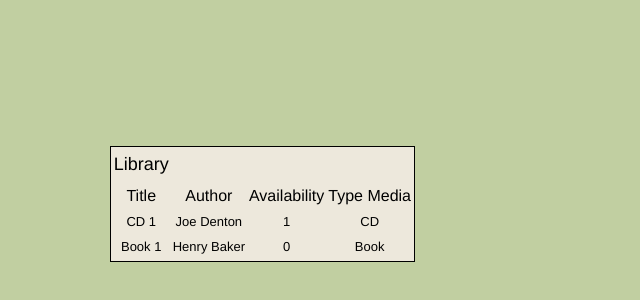
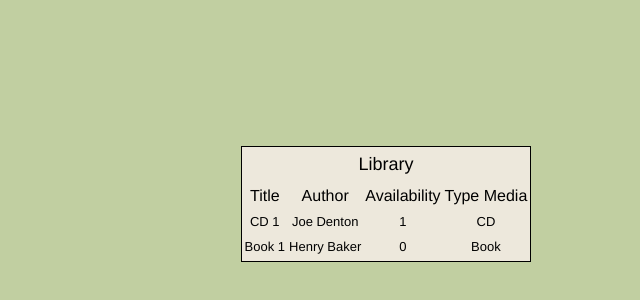
Before and after one commit to 14ellisj/LibarySystem, a Vue app in the folder UI/Library System/: page /front in a window 1280 px wide. Shown: the part 196-496 px from the top of the page, without its empty margins (225-865 px from the left). Built offline with nearby package versions, Linux system fonts and the light colour scheme.

Commit message:
Update FrontView.vue

```diff
--- a/UI/Library System/src/components/FrontView.vue
+++ b/UI/Library System/src/components/FrontView.vue
@@ -5,7 +5,7 @@
   <header>
         <table>
             <tr class="tabletop">
-                <td>Library</td>
+                <td colspan="4">Library</td>
             </tr>
             <tr class="headers">
                 <td>Title</td>
@@ -38,13 +38,15 @@
     color: black;
   }
   table{
-    width: 100%;
+    width:100%;
     background-color: #EDE8DC;
     text-align: center;
     border: 1px solid;
     border-color: black;
     padding: 0%;
     font-size: small;
+    margin-left: 40%;
+    margin-right: 40%;
   }
   .tabletop{
     text-align: center;
@@ -56,6 +58,10 @@
     font-size: medium;
     border: 1px solid;
     border-color: black;
+    width: 25%;
+  }
+  tr, td{
+    border: 400%;
   }
 
 </style>
```
